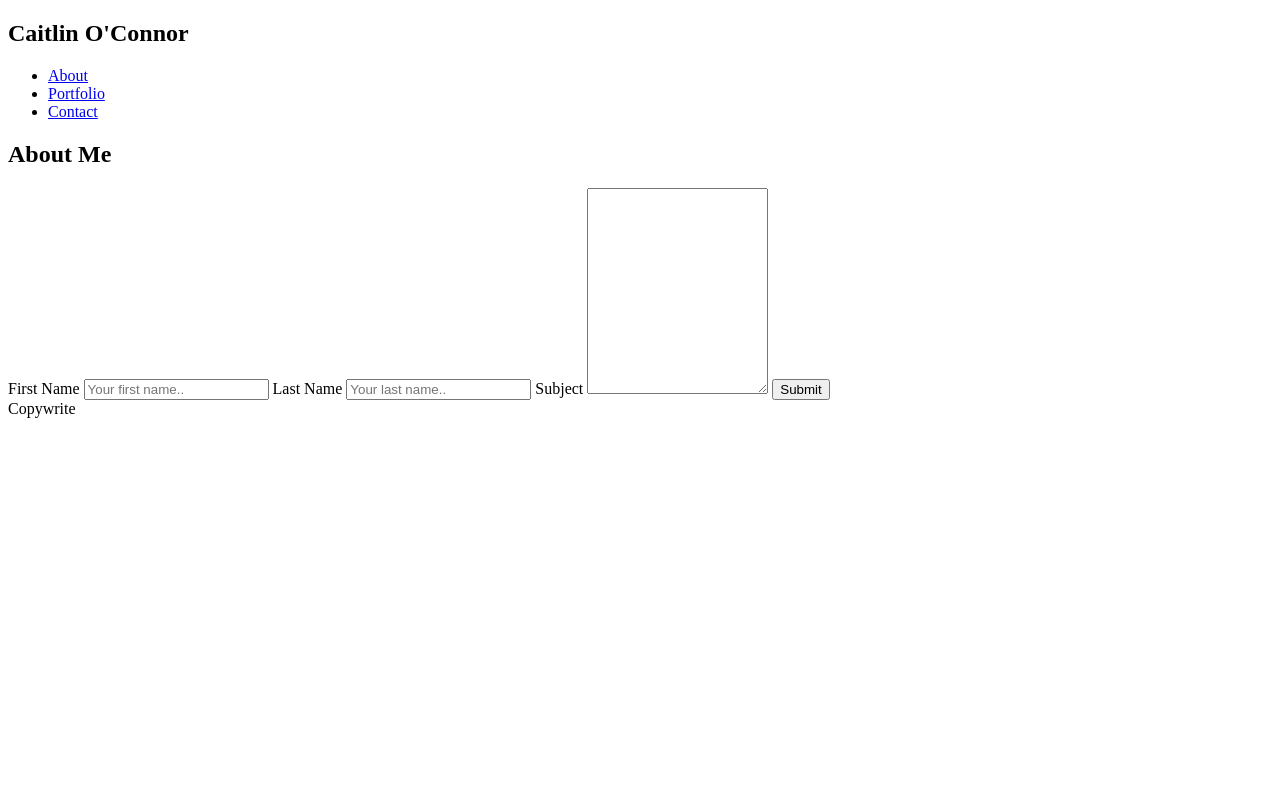
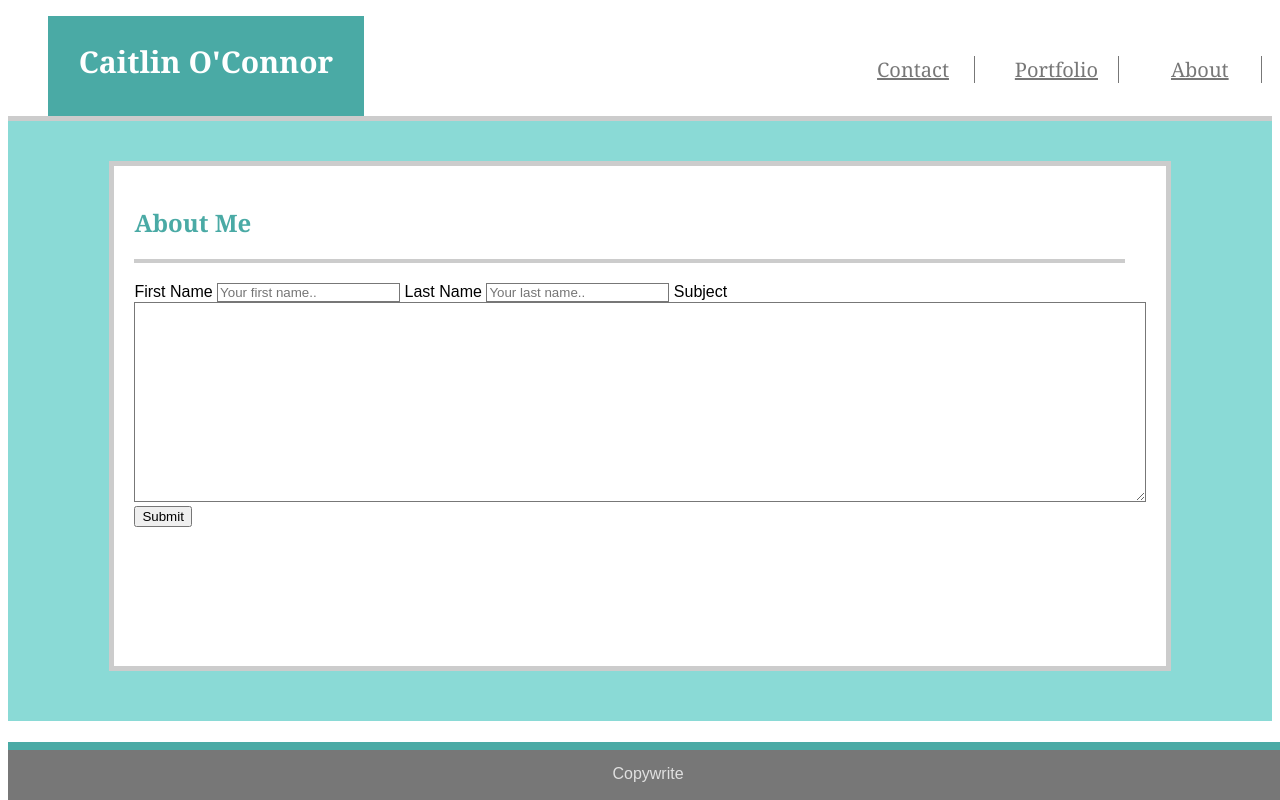
Before and after one commit to Cmoconnor0823/Basic-Portfolio, a plain HTML site: page contact.html in a window 1280 px wide. Drawn offline with Linux system fonts and the light colour scheme; the site is published under a folder, as on GitHub Pages, so addresses that start at the root find nothing.

Commit message:
html fix

```diff
--- a/contact.html
+++ b/contact.html
@@ -5,7 +5,7 @@
 
             <!--Link to external CSS Style sheet-->
 
-            <link rel="stylesheet" type="text/css" href="/assets/css/style.css">
+            <link rel="stylesheet" type="text/css" href="./assets/css/style.css">
 
             <title>Portfolio</title>
 
```
Also changed, not shown: index.html (+1 -1 lines).
